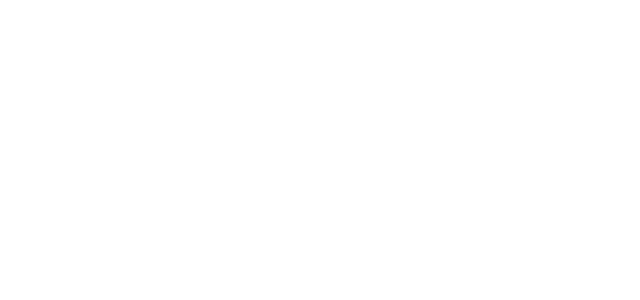
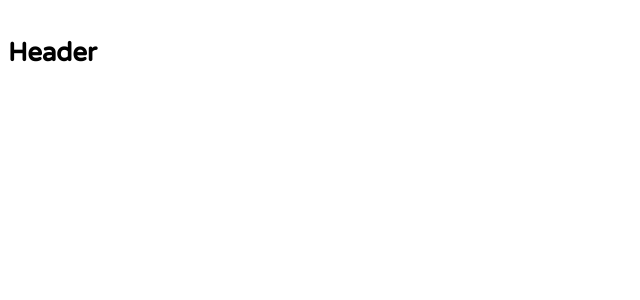
Before and after one commit to samuel-neves/portfolio, a Next.js app: page / in a window 1280 px wide. Shown: the top 300 px of the page, without its empty margins (0-640 px from the left). Built offline with nearby package versions, Linux system fonts and the light colour scheme.

Commit message:
feat: header basic implementation

```diff
--- /dev/null
+++ b/components/Header/index.tsx
@@ -0,0 +1,13 @@
+import React from 'react';
+
+import { Container } from './styles';
+
+const Header: React.FC = () => {
+  return (
+    <Container>
+      <h1>Header</h1>
+    </Container>
+  );
+};
+
+export default Header;
--- /dev/null
+++ b/components/Header/styles.ts
@@ -0,0 +1,3 @@
+import styled from 'styled-components';
+
+export const Container = styled.div``;
--- /dev/null
+++ b/components/index.ts
@@ -0,0 +1,3 @@
+import Header from './Header';
+
+export { Header };
--- a/package.json
+++ b/package.json
@@ -11,11 +11,12 @@
     "next": "^12.0.8",
     "react": "17.0.2",
     "react-dom": "17.0.2",
-    "styled-components": "^5.3.3"
+    "styled-components": "^5.3.5"
   },
   "devDependencies": {
     "@types/node": "17.0.10",
     "@types/react": "17.0.38",
+    "@types/styled-components": "^5.1.24",
     "@typescript-eslint/eslint-plugin": "^5.10.0",
     "@typescript-eslint/parser": "^5.10.0",
     "eslint": "^8.7.0",
--- a/pages/index.tsx
+++ b/pages/index.tsx
@@ -1,5 +1,7 @@
 import type { NextPage } from 'next';
 import Head from 'next/head';
+
+import { Header } from '../components';
 
 const Home: NextPage = () => {
   return (
@@ -10,6 +12,7 @@
         <link rel="icon" href="/favicon.ico" />
         <link rel="stylesheet" href="/fonts.css" />
       </Head>
+      <Header />
     </div>
   );
 };
```
Also changed, not shown: .eslintrc.json, 1 other file (tests, documents, lock files or other folders).
